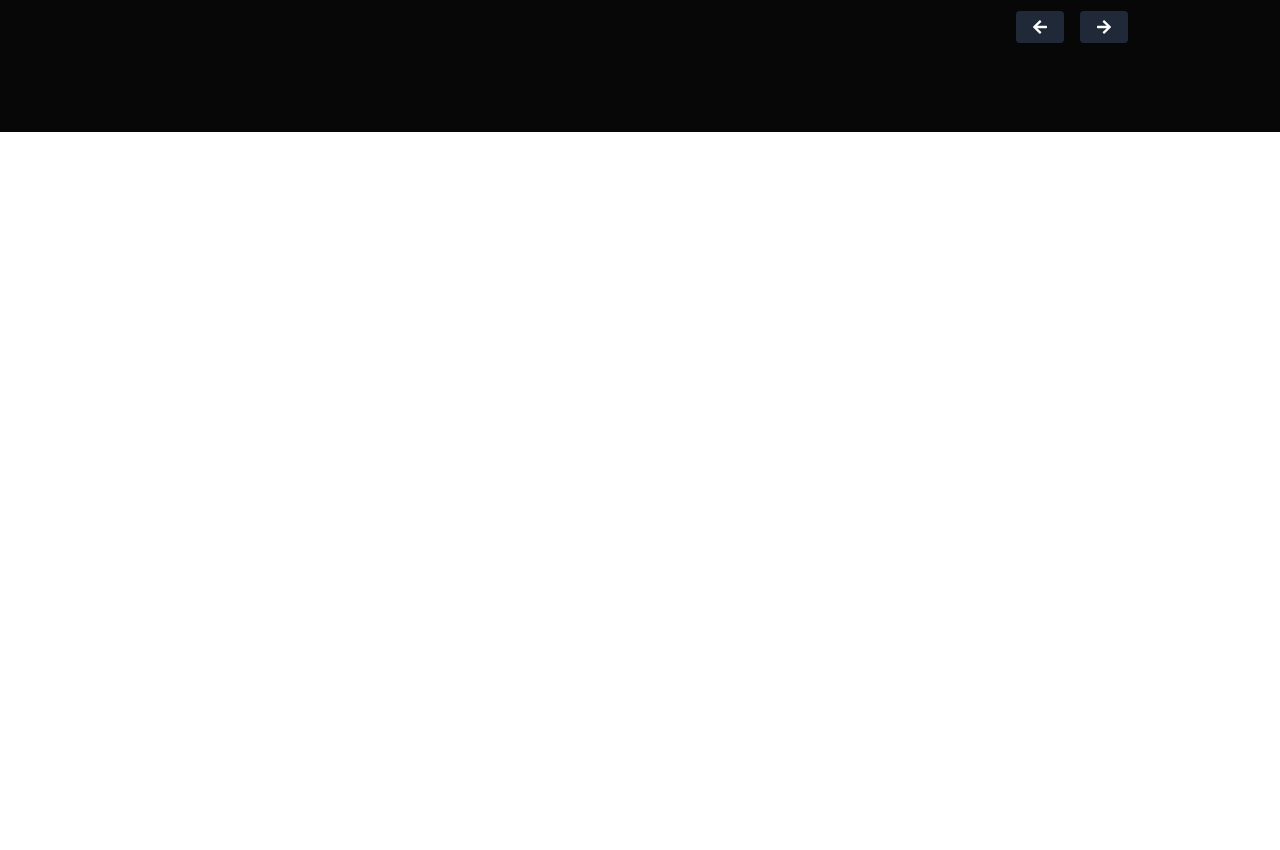
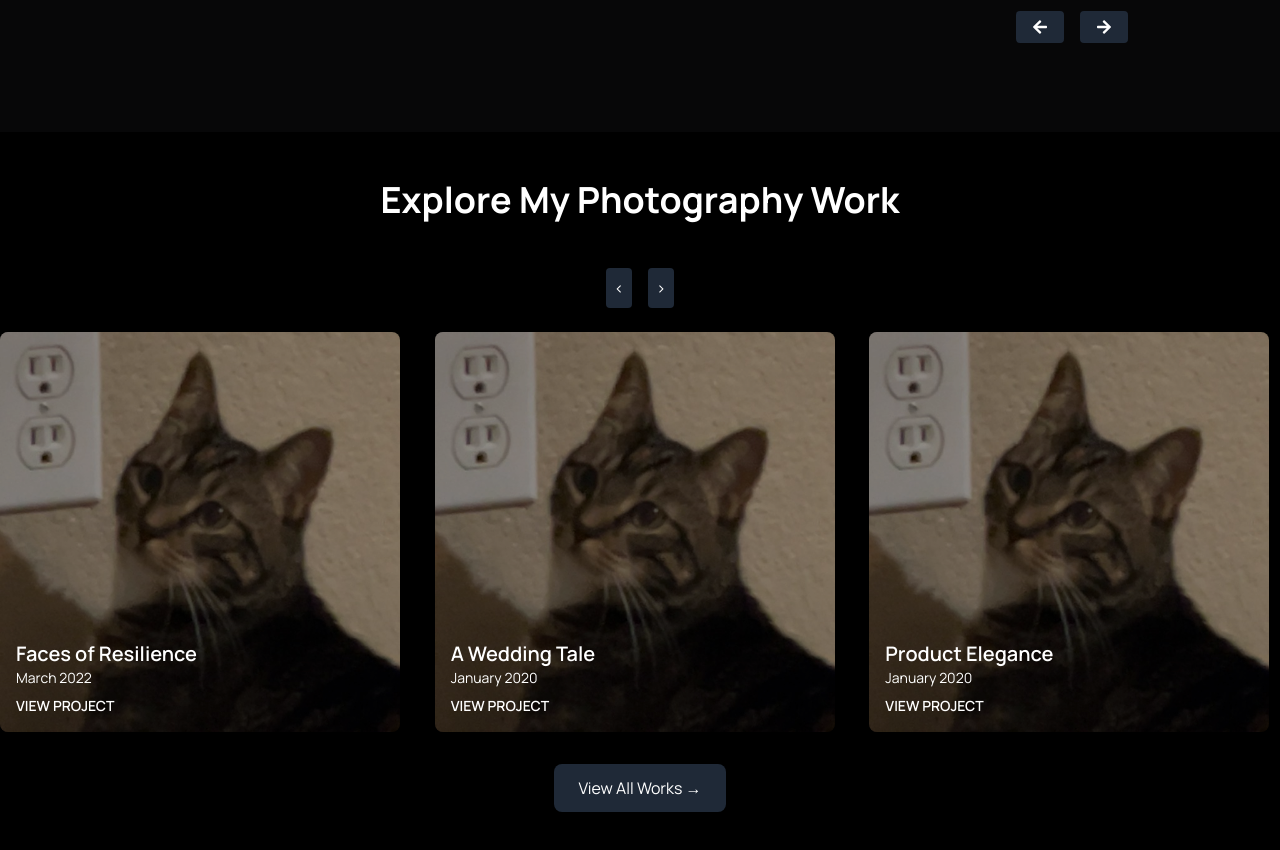
Before and after one commit to Jula000/photostudio, a Next.js app: page / in a window 1280 px wide. Shown: the part 2520-3370 px from the top of the page. Before the commit the page ends 2652 px from the top, so only its background shows below. Built offline with nearby package versions, Linux system fonts and the light colour scheme.

Commit message:
create portfolio  comp

```diff
--- /dev/null
+++ b/src/app/components/Portfolio.jsx
@@ -0,0 +1,69 @@
+import Image from "next/image";
+import Link from "next/link";
+
+const projects = [
+  {
+    title: "Faces of Resilience",
+    date: "March 2022",
+    image: "/kytsya.jpg",
+    link: "",
+  },
+  {
+    title: "A Wedding Tale",
+    date: "January 2020",
+    image: "/kytsya.jpg",
+    link: "",
+  },
+  {
+    title: "Product Elegance",
+    date: "January 2020",
+    image: "/kytsya.jpg",
+    link: "",
+  },
+];
+
+const Portfolio = () => {
+  return (
+    <div className="min-h-screen bg-black text-white py-12">
+      <div className="container mx-auto">
+        <h1 className="text-4xl font-bold text-center mb-12">
+          Explore My Photography Work
+        </h1>
+        <div className="flex justify-center space-x-4 mb-6">
+          <button className="bg-gray-800 p-2 rounded">{"<"}</button>
+          <button className="bg-gray-800 p-2 rounded">{">"}</button>
+        </div>
+        <div className="grid md:grid-cols-3 gap-6">
+          {projects.map((project, index) => (
+            <Link href={project.link} key={index}>
+              <div className="relative group cursor-pointer">
+                <Image
+                  src={project.image}
+                  alt={project.title}
+                  width={400}
+                  height={400}
+                  className="rounded-lg object-cover"
+                />
+                <div className="absolute inset-0 bg-black opacity-30 group-hover:opacity-50 rounded-lg"></div>
+                <div className="absolute bottom-4 left-4">
+                  <h2 className="text-xl font-semibold">{project.title}</h2>
+                  <p className="text-sm">{project.date}</p>
+                  <p className="mt-2 text-sm font-semibold">VIEW PROJECT</p>
+                </div>
+              </div>
+            </Link>
+          ))}
+        </div>
+        <div className="text-center mt-8">
+          <Link href="/all-works">
+            <button className="bg-gray-800 px-6 py-3 rounded-lg">
+              View All Works →
+            </button>
+          </Link>
+        </div>
+      </div>
+    </div>
+  );
+};
+
+export default Portfolio;
--- a/src/app/components/ServiceComponent.jsx
+++ b/src/app/components/ServiceComponent.jsx
@@ -1,5 +1,5 @@
 import Image from "next/image";
-import { FaArrowRight, FaArrowLeft, FaExternalLinkAlt } from "react-icons/fa";
+import { FaArrowRight, FaArrowLeft } from "react-icons/fa";
 import Button from "./common/Button";
 import ServiceSection from "./common/ServiceSection";
 
--- a/src/app/page.tsx
+++ b/src/app/page.tsx
@@ -3,6 +3,7 @@ import Header from "./components/Header";
 import PhotoGrid from "./components/PhotoGrid";
 import AboutComponent from "./components/AboutComponent.jsx";
 import ServiceComponent from "./components/ServiceComponent.jsx";
+import Portfolio from "./components/Portfolio.jsx";
 
 export default function Home() {
   return (
@@ -12,6 +13,7 @@ export default function Home() {
       <PhotoGrid />
       <AboutComponent />
       <ServiceComponent />
+      <Portfolio />
     </main>
   );
 }
```
